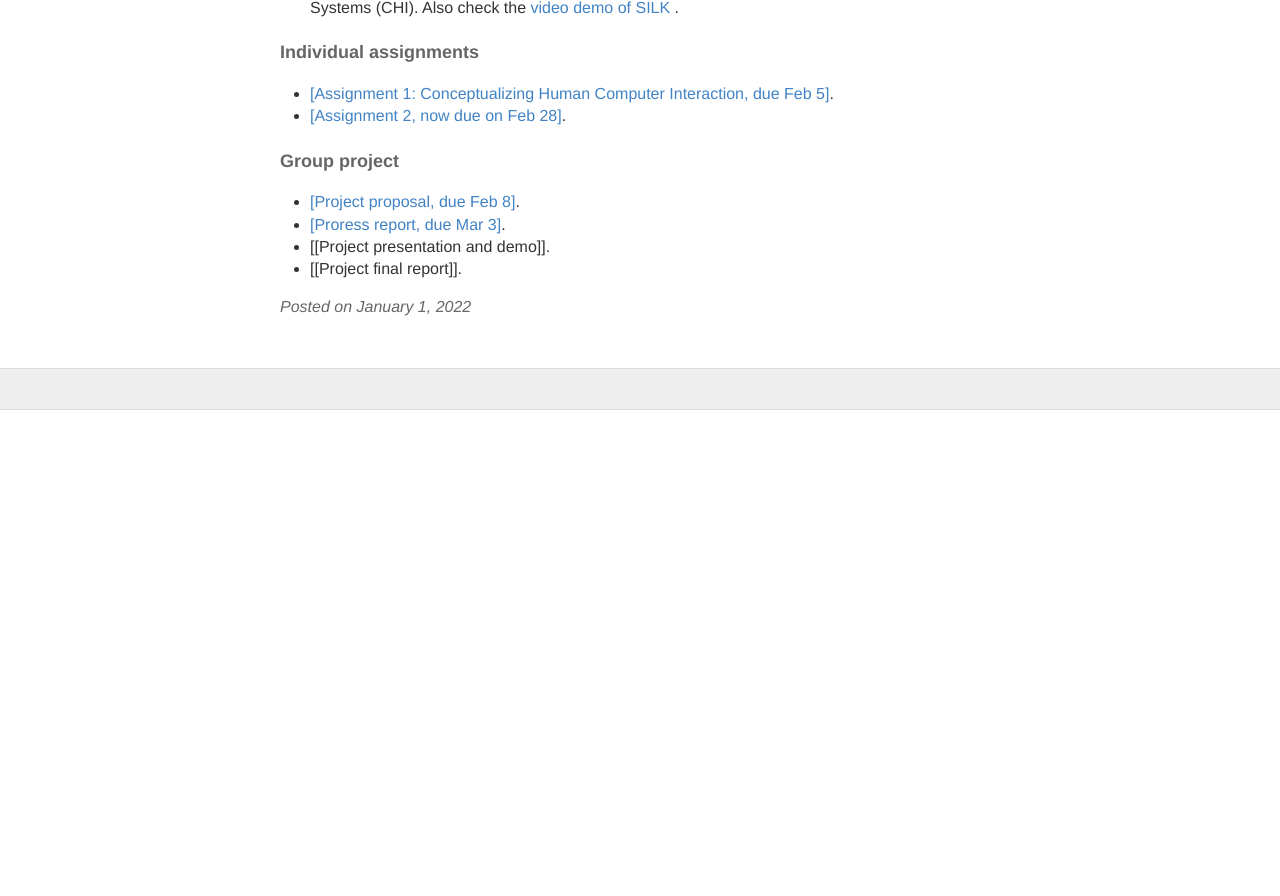
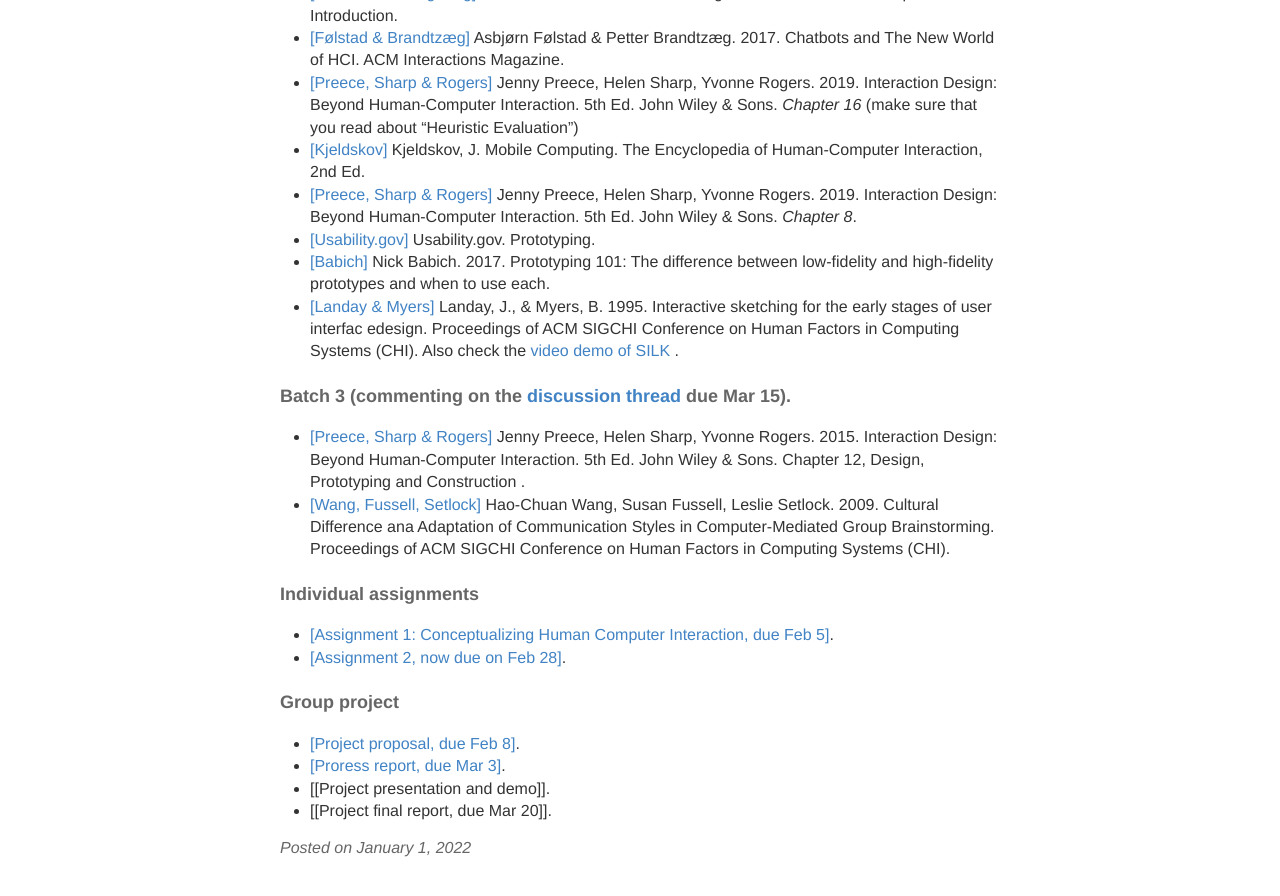
Before and after one commit to hciwang/hciwang.github.io, a Jekyll site: the page built from _posts/2022-1-1-lectures.md, in a window 1280 px wide and 900 px high, scrolled down 3896 px. Shown: the top 896 px of the window. Built offline with Jekyll 4.4.1, drawn with Linux system fonts in a browser that asks for light colours; before the commit the page ends 4306 px from its top, so only the background shows below that; some of the changed text lies outside the part shown.

Commit message:
Update 2022-1-1-lectures.md

```diff
--- a/_posts/2022-1-1-lectures.md
+++ b/_posts/2022-1-1-lectures.md
@@ -96,6 +96,18 @@
 
 Due: [[Assignment 2, now due on Feb 28]](https://canvas.ucdavis.edu/courses/747452/assignments/1017746).
 
+Week 8
+- 2/27 [[Prototyping Interactions]](https://canvas.ucdavis.edu/courses/747452/files/folder/Lecture%20slides?preview=19549410).
+Reading: [[Preece, Sharp & Rogers]](http://www.id-book.com/) Jenny Preece, Helen Sharp, Yvonne Rogers. 2015. Interaction Design: Beyond Human-Computer Interaction. 5th Ed. John Wiley & Sons. Chapter 12, Design, Prototyping and Construction .
+Reading:  [[Wang, Fussell, Setlock]](http://www.cs.cornell.edu/~haochuan/manuscripts/WangFussellSetlock_CHI_09.pdf) Hao-Chuan Wang, Susan Fussell, Leslie Setlock. 2009. Cultural Difference ana Adaptation of Communication Styles in Computer-Mediated Group Brainstorming.  Proceedings of ACM SIGCHI Conference on Human Factors in Computing Systems (CHI).
+
+- 3/1
+
+- 3/3
+
+Due: [[Proress report, due Mar 3]](https://canvas.ucdavis.edu/courses/747452/assignments/1019764).
+
+
 ### Assignments, readings and deliverables at a glance:
 
 #### Readings
@@ -123,6 +135,10 @@
 - [[Babich]](https://blog.adobe.com/en/publish/2017/11/29/prototyping-difference-low-fidelity-high-fidelity-prototypes-use) Nick Babich. 2017. Prototyping 101: The difference between low-fidelity and high-fidelity prototypes and when to use each.
 - [[Landay & Myers]](https://canvas.ucdavis.edu/courses/747452/files/folder/Misc%20files?preview=19549339) Landay, J., & Myers, B. 1995. Interactive sketching for the early stages of user interfac edesign. Proceedings of ACM SIGCHI Conference on Human Factors in Computing Systems (CHI). Also check the [video demo of SILK](https://www.youtube.com/watch?v=VLQcW6SpJ88) .
 
+#### Batch 3 (commenting on the [discussion thread](https://canvas.ucdavis.edu/courses/747452/discussion_topics/1083218) due Mar 15).
+- [[Preece, Sharp & Rogers]](http://www.id-book.com/) Jenny Preece, Helen Sharp, Yvonne Rogers. 2015. Interaction Design: Beyond Human-Computer Interaction. 5th Ed. John Wiley & Sons. Chapter 12, Design, Prototyping and Construction .
+- [[Wang, Fussell, Setlock]](http://www.cs.cornell.edu/~haochuan/manuscripts/WangFussellSetlock_CHI_09.pdf) Hao-Chuan Wang, Susan Fussell, Leslie Setlock. 2009. Cultural Difference ana Adaptation of Communication Styles in Computer-Mediated Group Brainstorming.  Proceedings of ACM SIGCHI Conference on Human Factors in Computing Systems (CHI).
+
 #### Individual assignments
 - [[Assignment 1: Conceptualizing Human Computer Interaction, due Feb 5]](https://canvas.ucdavis.edu/courses/747452/assignments/1010532).
 - [[Assignment 2, now due on Feb 28]](https://canvas.ucdavis.edu/courses/747452/assignments/1017746).
@@ -131,4 +147,4 @@
 - [[Project proposal, due Feb 8]](https://canvas.ucdavis.edu/courses/747452/assignments/1010534).
 - [[Proress report, due Mar 3]](https://canvas.ucdavis.edu/courses/747452/assignments/1019764).
 - [[Project presentation and demo]].
-- [[Project final report]].
+- [[Project final report, due Mar 20]].
```
